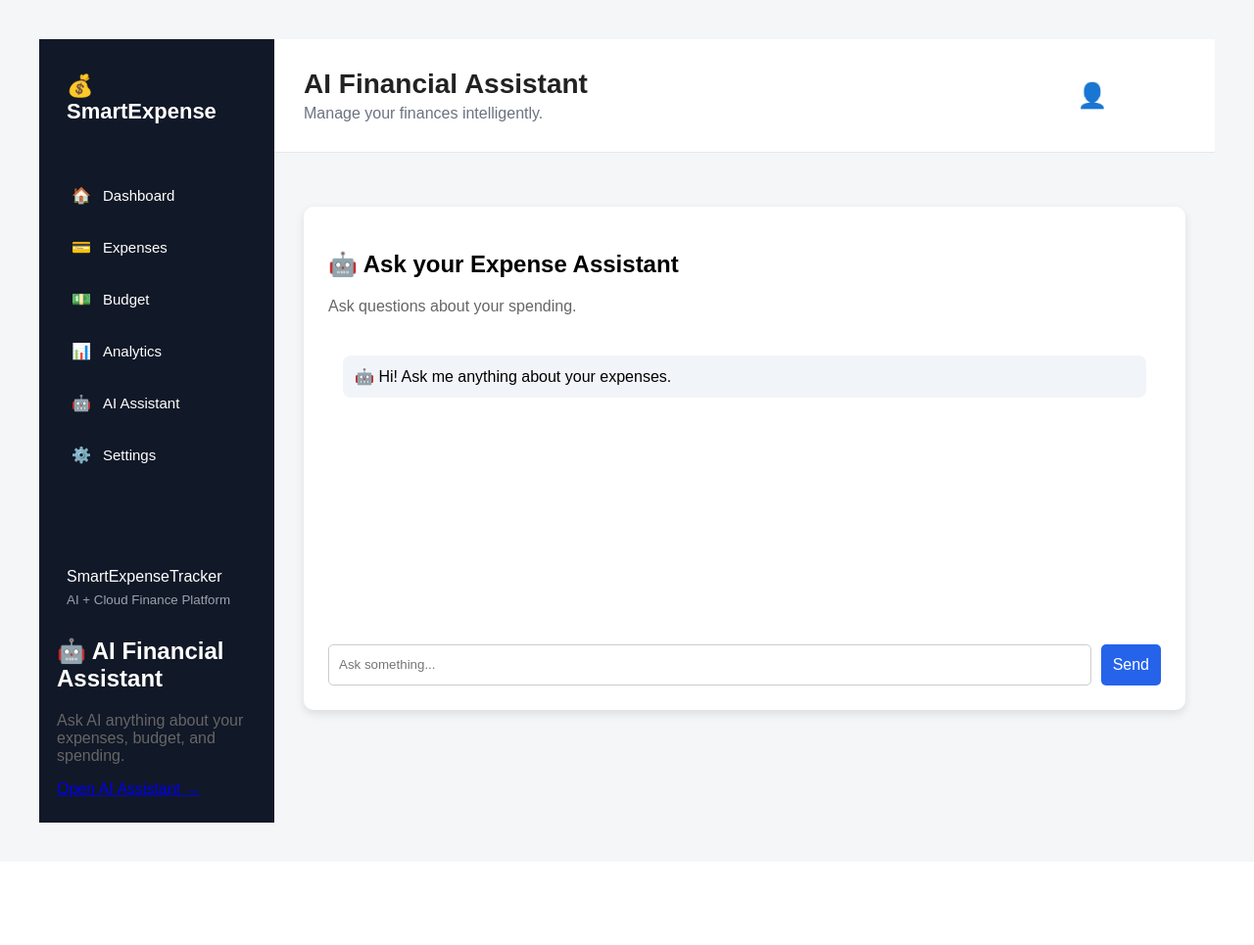
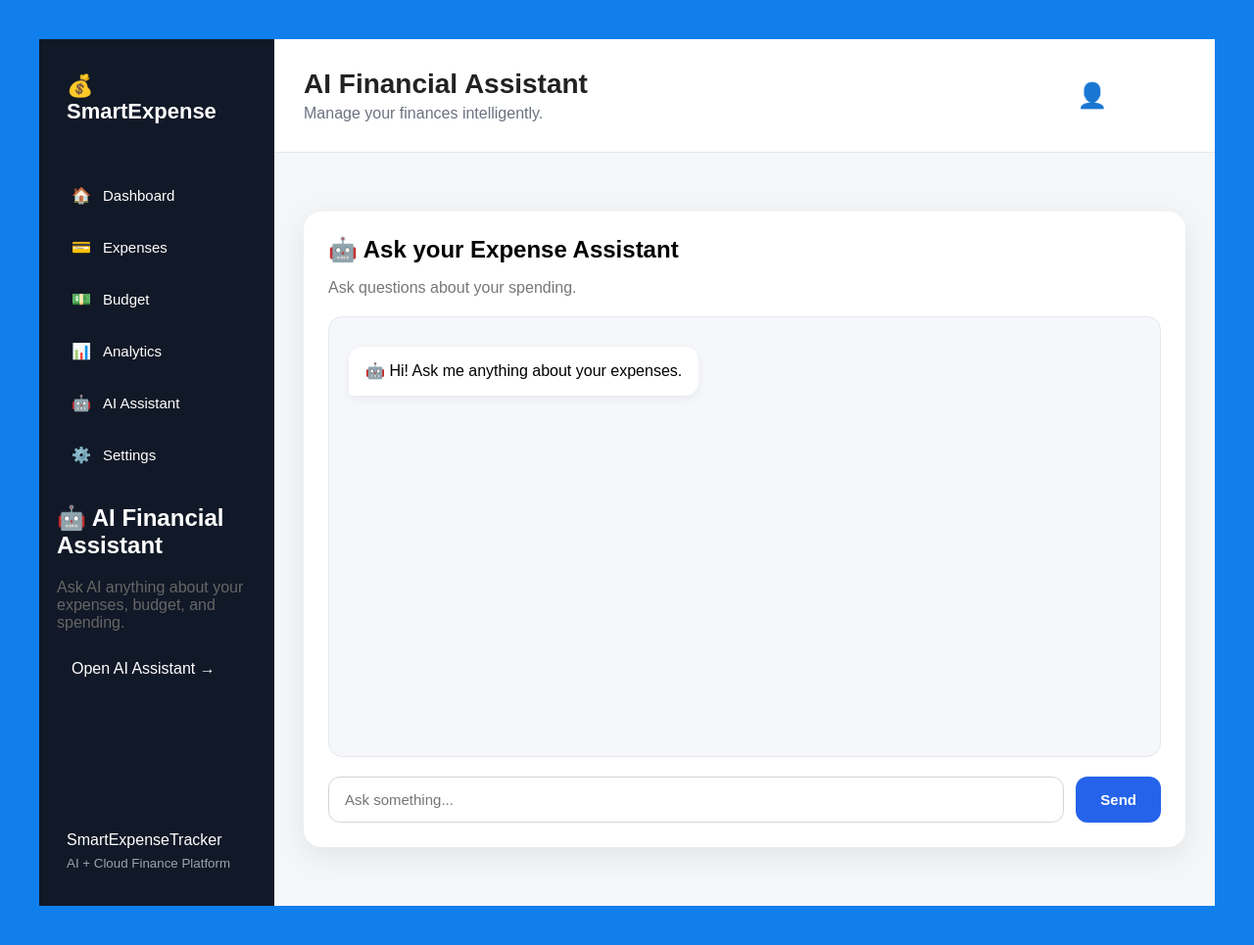
Before and after one commit to saigoutam17/SmartExpencesTracker, a Flask app: page /chat in a window 1280 px wide. Shown: the whole page at 98% size. Before the commit the page ends 840 px from the top, so only its background shows below. Run offline with Flask 3, Linux system fonts and the light colour scheme; the visitor is signed in with stand-in values (Sample User, id 1); some libraries are stand-ins or nearby versions.

Commit message:
newprofile

```diff
--- a/static/style.css
+++ b/static/style.css
@@ -24,7 +24,7 @@ p {
 /* TOTAL CARD */
 
 .total-card {
-    background-color: white;
+    background-color: rgb(10, 107, 176);
     margin-top: 25px;
     padding: 20px;
     border-radius: 10px;
@@ -418,7 +418,7 @@ td a:hover {
 body {
     margin: 0;
     font-family: Arial, sans-serif;
-    background-color: #f4f6f8;
+    background-color: #107eeb;
 }
 
 
@@ -1068,3 +1068,147 @@ body {
     }
 
 }
+/* ================================
+   AI CHATBOT
+================================ */
+
+.chat-card {
+    max-width: 900px;
+    margin: 30px auto;
+    background: #ffffff;
+    border-radius: 18px;
+    padding: 25px;
+    box-shadow: 0 8px 30px rgba(0, 0, 0, 0.08);
+}
+
+.chat-card h2 {
+    margin: 0 0 8px;
+    font-size: 24px;
+}
+
+.chat-card > p {
+    margin-bottom: 20px;
+    color: #777;
+}
+
+/* Chat messages */
+
+.chat-messages {
+    height: 450px;
+    overflow-y: auto;
+    padding: 20px;
+    background: #f5f7fb;
+    border-radius: 14px;
+    border: 1px solid #e5e7eb;
+    display: flex;
+    flex-direction: column;
+    gap: 14px;
+}
+
+/* Bot message */
+
+.bot-message {
+    align-self: flex-start;
+    max-width: 75%;
+    padding: 13px 17px;
+    background: #ffffff;
+    border-radius: 14px 14px 14px 4px;
+    box-shadow: 0 3px 10px rgba(0, 0, 0, 0.06);
+    line-height: 1.5;
+}
+
+/* User message */
+
+.user-message {
+    align-self: flex-end;
+    max-width: 75%;
+    padding: 13px 17px;
+    background: #2563eb;
+    color: white;
+    border-radius: 14px 14px 4px 14px;
+    line-height: 1.5;
+}
+
+/* Input area */
+
+.chat-input {
+    display: flex;
+    gap: 12px;
+    margin-top: 18px;
+}
+
+.chat-input input {
+    flex: 1;
+    padding: 14px 16px;
+    border: 1px solid #d1d5db;
+    border-radius: 12px;
+    font-size: 15px;
+    outline: none;
+}
+
+.chat-input input:focus {
+    border-color: #2563eb;
+    box-shadow: 0 0 0 3px rgba(37, 99, 235, 0.1);
+}
+
+.chat-input button {
+    padding: 14px 25px;
+    border: none;
+    border-radius: 12px;
+    background: #2563eb;
+    color: white;
+    font-size: 15px;
+    font-weight: 600;
+    cursor: pointer;
+    transition: 0.2s;
+}
+
+.chat-input button:hover {
+    transform: translateY(-1px);
+    background: #1d4ed8;
+}
+
+/* Thinking message */
+
+#thinking {
+    opacity: 0.7;
+    font-style: italic;
+}
+
+/* Scrollbar */
+
+.chat-messages::-webkit-scrollbar {
+    width: 7px;
+}
+
+.chat-messages::-webkit-scrollbar-thumb {
+    background: #cbd5e1;
+    border-radius: 10px;
+}
+
+/* Mobile */
+
+@media (max-width: 600px) {
+
+    .chat-card {
+        margin: 15px;
+        padding: 15px;
+    }
+
+    .chat-messages {
+        height: 400px;
+    }
+
+    .bot-message,
+    .user-message {
+        max-width: 88%;
+    }
+
+    .chat-input {
+        flex-direction: column;
+    }
+
+    .chat-input button {
+        width: 100%;
+    }
+}
--- a/templates/base.html
+++ b/templates/base.html
@@ -87,6 +87,15 @@
 
             </a>
 
+        <div class="dashboard-card ai-card">
+            <h2>🤖 AI Financial Assistant</h2>
+            <p>Ask AI anything about your expenses, budget, and spending.</p>
+
+            <a href="/chat" class="nav-link">
+                Open AI Assistant →
+            </a>
+        </div>
+
         </nav>
 
 
@@ -102,14 +111,6 @@
 
         </div>
 
-        <div class="dashboard-card ai-card">
-            <h2>🤖 AI Financial Assistant</h2>
-            <p>Ask AI anything about your expenses, budget, and spending.</p>
-
-            <a href="/chat" class="dashboard-btn">
-                Open AI Assistant →
-            </a>
-        </div>
 
     </aside>
 
```
